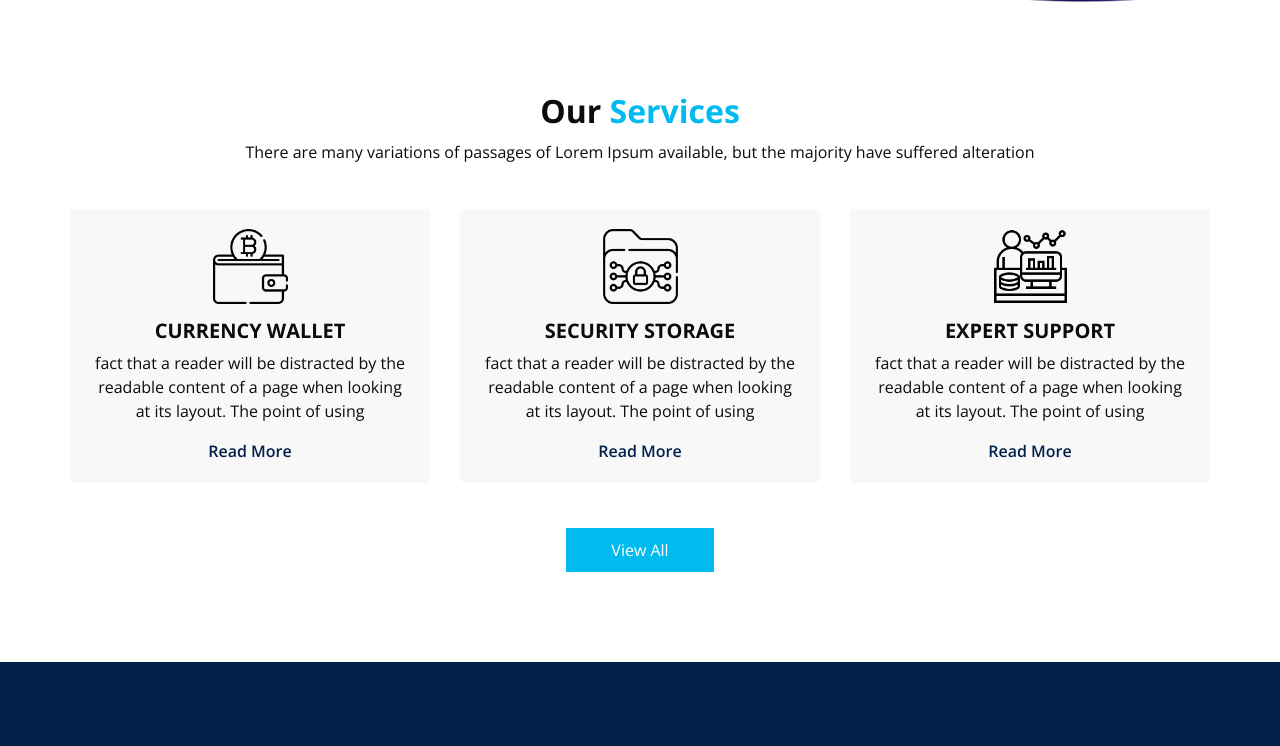
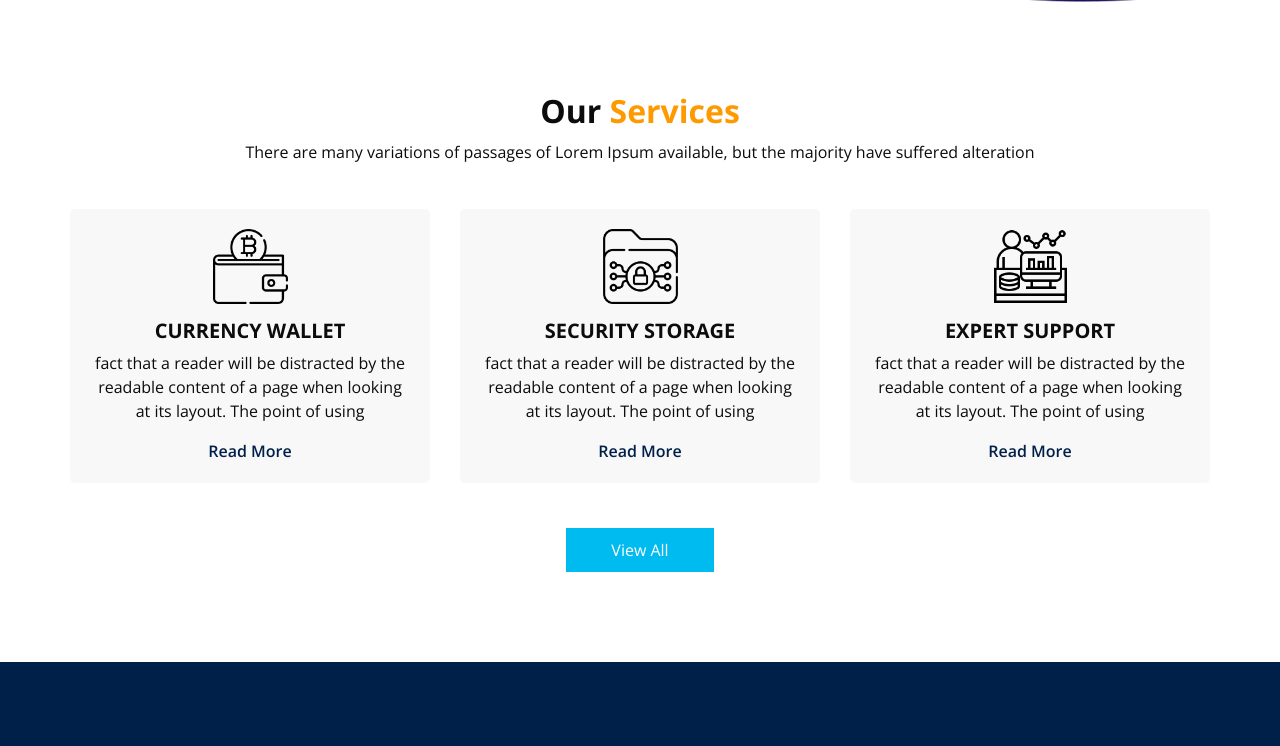
Before and after one commit to Digesh123/Hems_Group, a plain HTML site: page index.html in a window 1280 px wide. Shown: the part 870-1616 px from the top of the page. Drawn offline with nearby package versions, Linux system fonts and the light colour scheme; some packages are replaced by stand-ins of ours.

Commit message:
Update style.css
oijoi

```diff
--- a/css/style.css
+++ b/css/style.css
@@ -50,7 +50,7 @@
 }
 
 .heading_container h2 span {
-  color: #00bbf0;
+  color: #ff9900;
 }
 
 .heading_container p {
```
